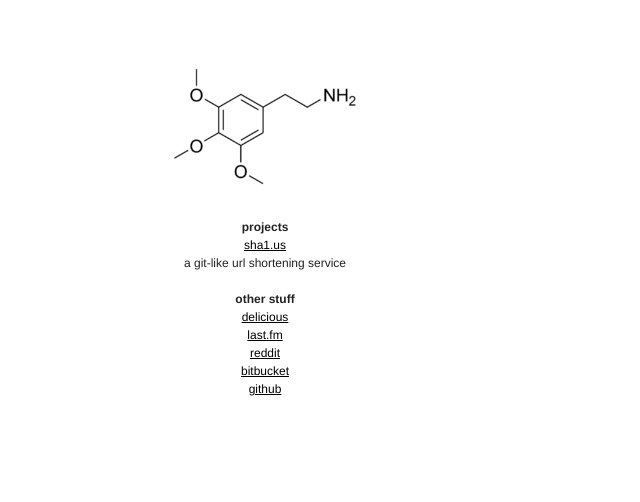
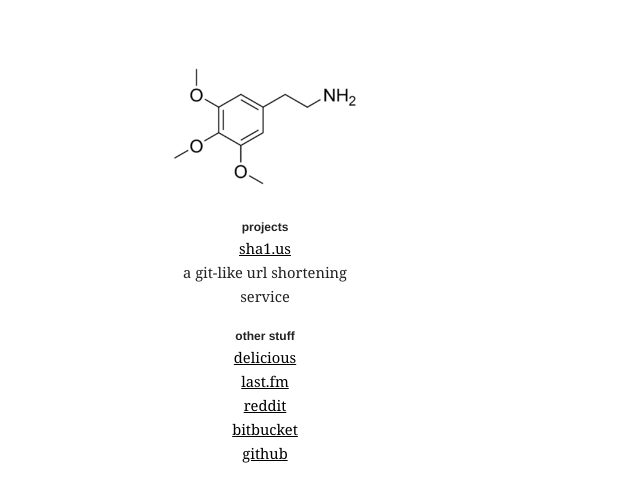
Before and after one commit to Kobold/bmblog, a Django app: template posts/templates/main.html in a window 1280 px wide. Shown: the top 502 px of the page, without its empty margins (0-640 px from the left). Run offline with Django 3.2, Linux system fonts and the light colour scheme; the template is opened without the code that fills it, so the values that code supplies are empty.

Commit message:
css tweaks for readability

```diff
--- a/static/stylesheet.css
+++ b/static/stylesheet.css
@@ -1,3 +1,9 @@
+.container p, .container li {
+font-family: Georgia,"Times New Roman",Times,serif;
+font-size: 11pt;
+line-height: 1.65em;
+}
+
 .container {
 padding-top: 5em;
 }
```
